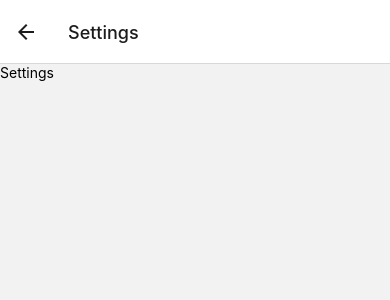
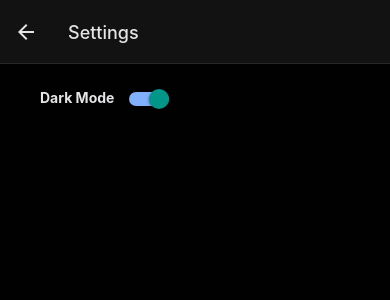
Before and after one commit to Obsessive-Coder/react-native-todos, a React Native app: screen / in a window 390 px wide. Both pictures are taken after a click on the button "GO TO SETTINGS". Shown: the top 300 px of the page. Built offline with nearby package versions, Linux system fonts and the light colour scheme.

Commit message:
add dark mode and toggle

```diff
--- a/App.js
+++ b/App.js
@@ -1,35 +1,12 @@
-import { StatusBar } from 'expo-status-bar';
-import { StyleSheet, Text, View } from 'react-native';
-import { NavigationContainer } from '@react-navigation/native';
-import { createNativeStackNavigator } from '@react-navigation/native-stack';
-
-// Screens.
-import HomeScreen from './src/screens/Home';
-import SettingsScreen from './src/screens/Settings';
-
-
-const Stack = createNativeStackNavigator();
+import React from 'react';
+import { StyleSheet } from 'react-native';
+import Navigator from './src/components/Navigator';
+import { StateProvider } from './src/components/StateContext';
 
 export default function App() {
   return (
-    <NavigationContainer>
-      <Stack.Navigator>
-        <Stack.Screen
-          name="Home"
-          component={HomeScreen}
-          options={{ title: 'Todos' }}
-        />
-        <Stack.Screen name="Settings" component={SettingsScreen} />
-      </Stack.Navigator>
-    </NavigationContainer>
+    <StateProvider>
+      <Navigator />
+    </StateProvider>
   );
 }
-
-const styles = StyleSheet.create({
-  container: {
-    flex: 1,
-    backgroundColor: '#fff',
-    alignItems: 'center',
-    justifyContent: 'center',
-  },
-});
--- a/app.json
+++ b/app.json
@@ -5,7 +5,7 @@
     "version": "0.2.0",
     "orientation": "portrait",
     "icon": "./assets/icon.png",
-    "userInterfaceStyle": "light",
+    "userInterfaceStyle": "automatic",
     "splash": {
       "image": "./assets/splash.png",
       "resizeMode": "contain",
--- /dev/null
+++ b/src/components/Navigator.jsx
@@ -0,0 +1,31 @@
+import React, { useContext } from 'react';
+import { createNativeStackNavigator } from '@react-navigation/native-stack';
+import { NavigationContainer, DefaultTheme, DarkTheme } from '@react-navigation/native';
+
+// Screens.
+import HomeScreen from '../screens/Home';
+import SettingsScreen from '../screens/Settings';
+
+// Custom Components.
+import { StateContext } from './StateContext';
+
+const Stack = createNativeStackNavigator();
+
+const Navigator = () => {
+  const [theme] = useContext(StateContext);
+
+  return (
+    <NavigationContainer theme={theme === 'dark' ? DarkTheme : DefaultTheme}>
+      <Stack.Navigator>
+        <Stack.Screen
+          name="Home"
+          component={HomeScreen}
+          options={{ title: 'Todos' }}
+        />
+        <Stack.Screen name="Settings" component={SettingsScreen} />
+      </Stack.Navigator>
+    </NavigationContainer>
+  );
+}
+
+export default Navigator;
--- /dev/null
+++ b/src/components/StateContext.jsx
@@ -0,0 +1,16 @@
+import React, { createContext, useState } from 'react';
+import { View, Text } from 'react-native';
+
+export const StateContext = createContext();
+
+export const StateProvider = ({ children }) => {
+  const [theme, setTheme] = useState('dark');
+
+  return (
+    <StateContext.Provider value={[theme, setTheme]}>
+      {children}
+    </StateContext.Provider>
+  );
+};
+
+export default StateProvider;
--- a/src/screens/Settings.jsx
+++ b/src/screens/Settings.jsx
@@ -1,10 +1,35 @@
-import React from 'react';
-import { StyleSheet, Text, View } from 'react-native';
+import React, { useContext } from 'react';
+import { StyleSheet, Button, Switch, Text, View } from 'react-native';
+import { useTheme } from '@react-navigation/native';
+import { StateContext } from '../components/StateContext';
 
 const Settings = ({ navigation, route }) => {
+  const [theme, setTheme] = useContext(StateContext);
+  const { colors } = useTheme();
+
+  const isDarkMode = theme === 'dark';
+
+  const handleThemeToggled = () => {
+    const newTheme = theme === 'light' ? 'dark' : 'light';
+    setTheme(newTheme);
+  }
+
   return (
-    <View>
-      <Text>Settings</Text>
+    <View padding={25} style={{ padding: 25 }}>
+      <View flexDirection="row" justifyContent="center" alignItems="center" style={{ flexDirection: 'row' }}>
+        <Text
+          marginHorizontal={15}
+          style={{ color: colors.text, marginHorizontal: 15, fontWeight: 'bold' }}
+        >Dark Mode
+        </Text>
+
+        <Switch
+          trackColor={{ false: '#767577', true: '#81b0ff' }}
+          thumbColor={isDarkMode ? '#f5dd4b' : '#f4f3f4'}
+          onValueChange={handleThemeToggled}
+          value={isDarkMode}
+        />
+      </View>
     </View>
   );
 }
```
Also changed, not shown: package.json (+4 -3 lines), 1 other file (tests, documents, lock files or other folders).
